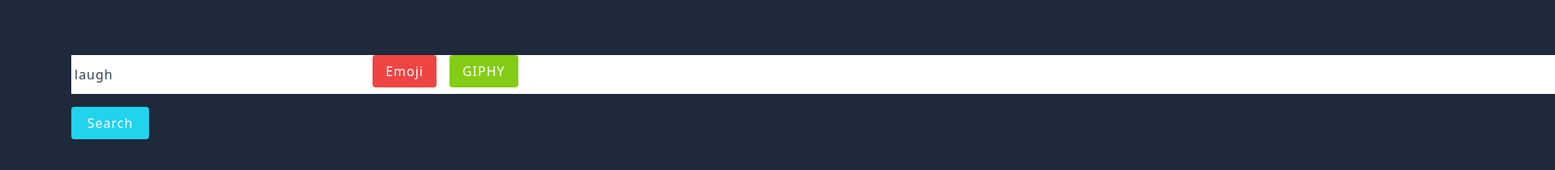
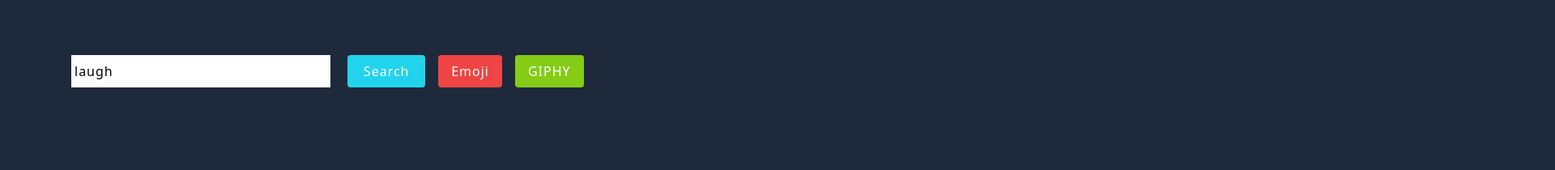
Before and after one commit to Assistantkiwi/API_FETCH_SCA_ASS7, a plain HTML site: page index.html in a window 1280 px wide. Shown: the top 210 px of the page at 81% size, 1920 px wide, since content can reach past the window. Drawn offline with nearby package versions, Linux system fonts and the light colour scheme.

Commit message:
Updated styles.css

```diff
--- a/index.html
+++ b/index.html
@@ -5,13 +5,14 @@
     <meta name="viewport" content="width=device-width, initial-scale=1.0" />
     <title>GIPHY Developers</title>
     <script src="https://cdn.tailwindcss.com"></script>
+    <script src="https://kit.fontawesome.com/4fcf497433.js" crossorigin="anonymous"></script>
     <link rel="stylesheet" type="text/css" href="./styles.css" />
   </head>
   <body>
     <main>
       <div class="container">
         <div class="search">
-          <input type="text" id="search-box" value="laugh" title="search" class="bg-white" placeholder="type here"/>
+          <input type="text" id="search-box" value="laugh" title="search" class="bg-white" placeholder="Type here"/>
           <button id="search-btn" class="bg-cyan-400 px-4 py-2 rounded text-white">Search</button>
         </div>
         <button onclick="displayEmoji()" class="bg-red-500 px-4 py-2 rounded text-white">Emoji</button>
--- a/styles.css
+++ b/styles.css
@@ -27,12 +27,10 @@ body {
 }
 
 .bg-white {
-    width: 600%;
-    height: 85%;
+    width: 320px;
+    height: 40px;
     margin: 8px;
     padding: 4px;
-    background-color: rgb(255 255 255);
-    color: rgb(51 65 85);
 }
 
 .bg-cyan-400 {
```
Also changed, not shown: 1 other file.
